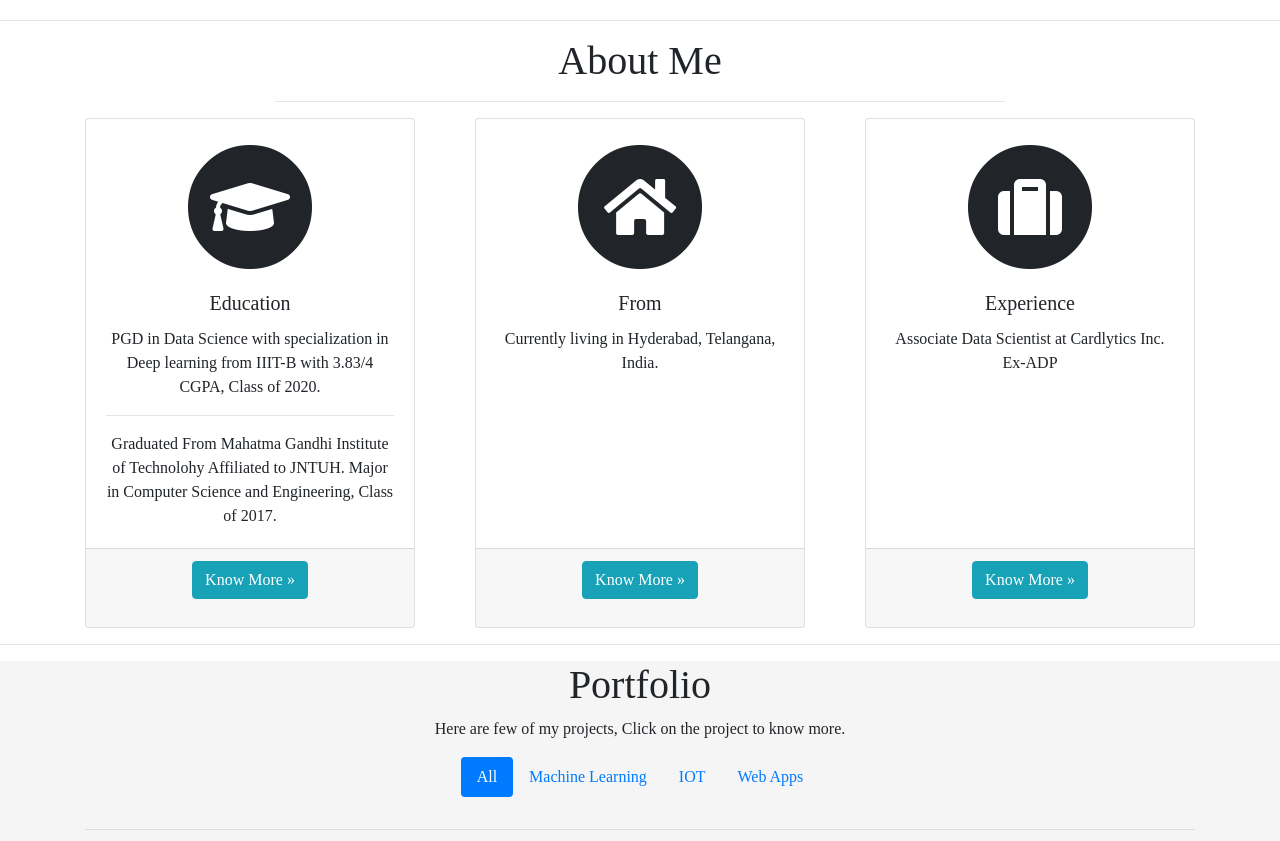
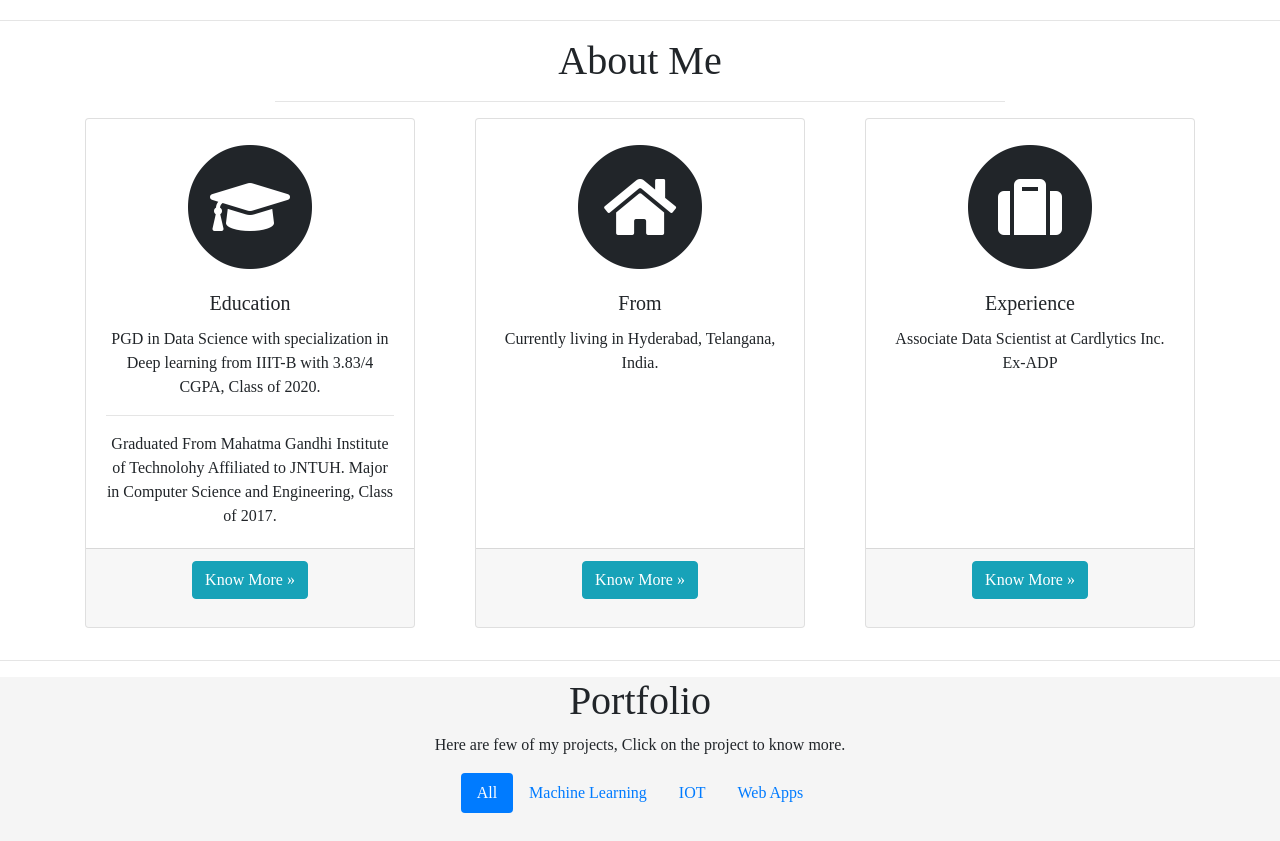
Before and after one commit to akarshbachu/PersonalPortfolio, a website: page FinalPortfolio/index.html in a window 1280 px wide. Shown: the part 812-1653 px from the top of the page. Drawn offline with nearby package versions, Linux system fonts and the light colour scheme; grey boxes are pictures that could not be loaded.

```diff
--- a/FinalPortfolio/index.html
+++ b/FinalPortfolio/index.html
@@ -80,7 +80,7 @@
 
             <div class="row">
                 <div class="card-deck">
-                    <div class="col-md-4">
+                    <div class="col-md-4 pb-3">
                         <div class="card h-100">
                             <div class="mt-4">
                                 <center>
@@ -109,7 +109,7 @@
                             </div>
                         </div>
                     </div>
-                    <div class="col-md-4">
+                    <div class="col-md-4 pb-3">
                         <div class="card h-100">
                             <div class="mt-4">
                                 <center>
@@ -128,7 +128,7 @@
                             </div>
                         </div>
                     </div>
-                    <div class="col-md-4">
+                    <div class="col-md-4 pb-3">
                         <div class="card h-100">
                             <div class="mt-4">
                                 <center>
```
